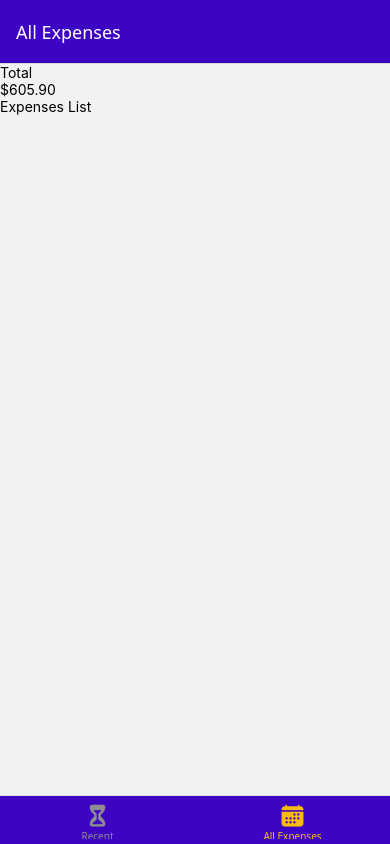
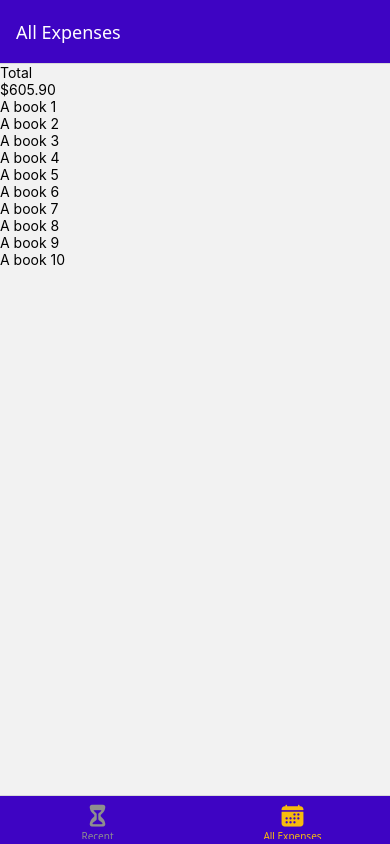
Before and after one commit to baodev97/ExpenseTrackApp, a React Native app: screen /AllExpenses in a window 390 px wide. Built offline with nearby package versions, Linux system fonts and the light colour scheme.

Commit message:
outputting a List of Expenses

```diff
--- a/components/ExpensesOutput/ExpensesList.tsx
+++ b/components/ExpensesOutput/ExpensesList.tsx
@@ -1,9 +1,21 @@
-import { Text, View } from "react-native";
+import { FlatList, Text } from "react-native";
+import { Expense, Expenses } from "./ExpensesOutput";
 
-function ExpensesList (){
-    return <View>
-        <Text>Expenses List</Text>
-    </View>
+type ExpensesListProp = {
+  expenses: Expenses;
+};
 
+function renderExpenseItem(item: Expense){
+    return <Text>{item.description}</Text>
+}
+
+function ExpensesList({ expenses }: ExpensesListProp) {
+  return (
+    <FlatList
+      data={expenses}
+      keyExtractor={(item) => item.id}
+      renderItem={(itemData) => renderExpenseItem(itemData.item)}
+    />
+  );
 }
 export default ExpensesList;
--- a/components/ExpensesOutput/ExpensesOutput.tsx
+++ b/components/ExpensesOutput/ExpensesOutput.tsx
@@ -21,7 +21,7 @@
     return (
         <View>
             <ExpensesSummary priodName={expensePeriod} expenses={DUMMY_EXPENSES}/>
-            <ExpensesList/>
+            <ExpensesList expenses={DUMMY_EXPENSES}/>
         </View>
     )
 }
```
